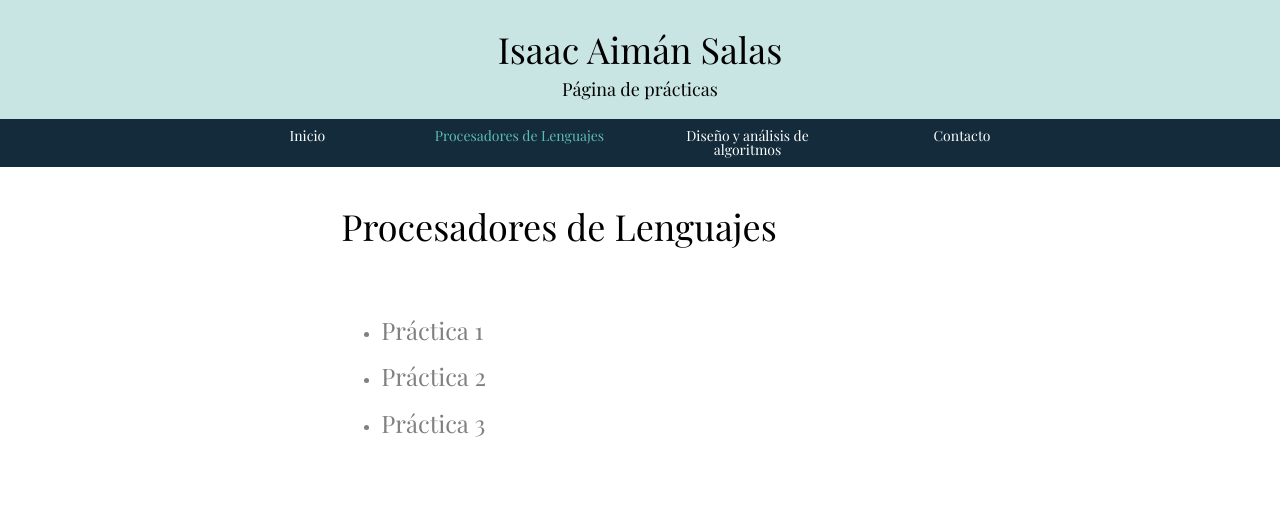
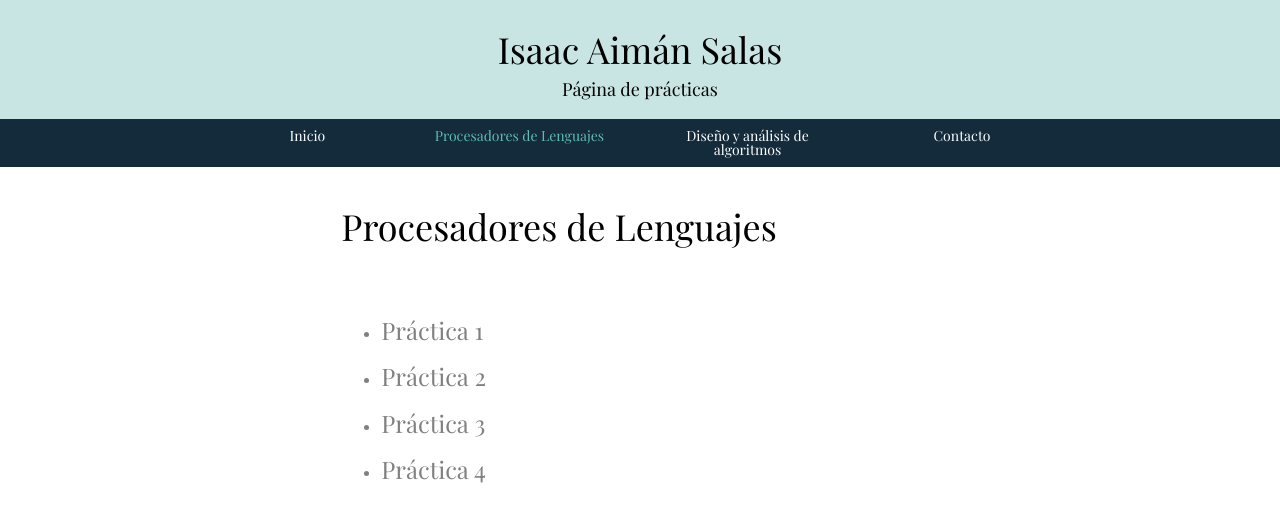
Before and after one commit to IsaacAiman/alu0100841565.github.io, a plain HTML site: page index.html in a window 1280 px wide. Both pictures are taken after a click on the link "Procesadores de Lenguajes". Drawn offline with nearby package versions, Linux system fonts and the light colour scheme.

Commit message:
Práctica 4 - PL añadida

```diff
--- a/index.html
+++ b/index.html
@@ -79,6 +79,7 @@
                           <li><a href="https://github.com/ULL-ESIT-PL-1617/tareas-iniciales-javier-pablo-isaac" target="_blank"><h3>Práctica 1</h3></a></li>
                           <li><a href="https://github.com/ULL-ESIT-PL-1617/primeros-pasos-en-nodejs-javier-pablo-isaac" target="_blank"><h3>Práctica 2</h3></a></li>
                           <li><a href="https://github.com/ULL-ESIT-PL-1617/estudiar-las-rutas-en-expressjs-javier-pablo-isaac" target="_blank"><h3>Práctica 3</h3></a></li>
+                          <li><a href="https://github.com/ULL-ESIT-PL-1617/estudiar-cookies-y-sessions-en-expressjs-javier-pablo-isaac-31l1" target="_blank"><h3>Práctica 4</h3></a></li>
                         </ul>
 
                     </div>
```
